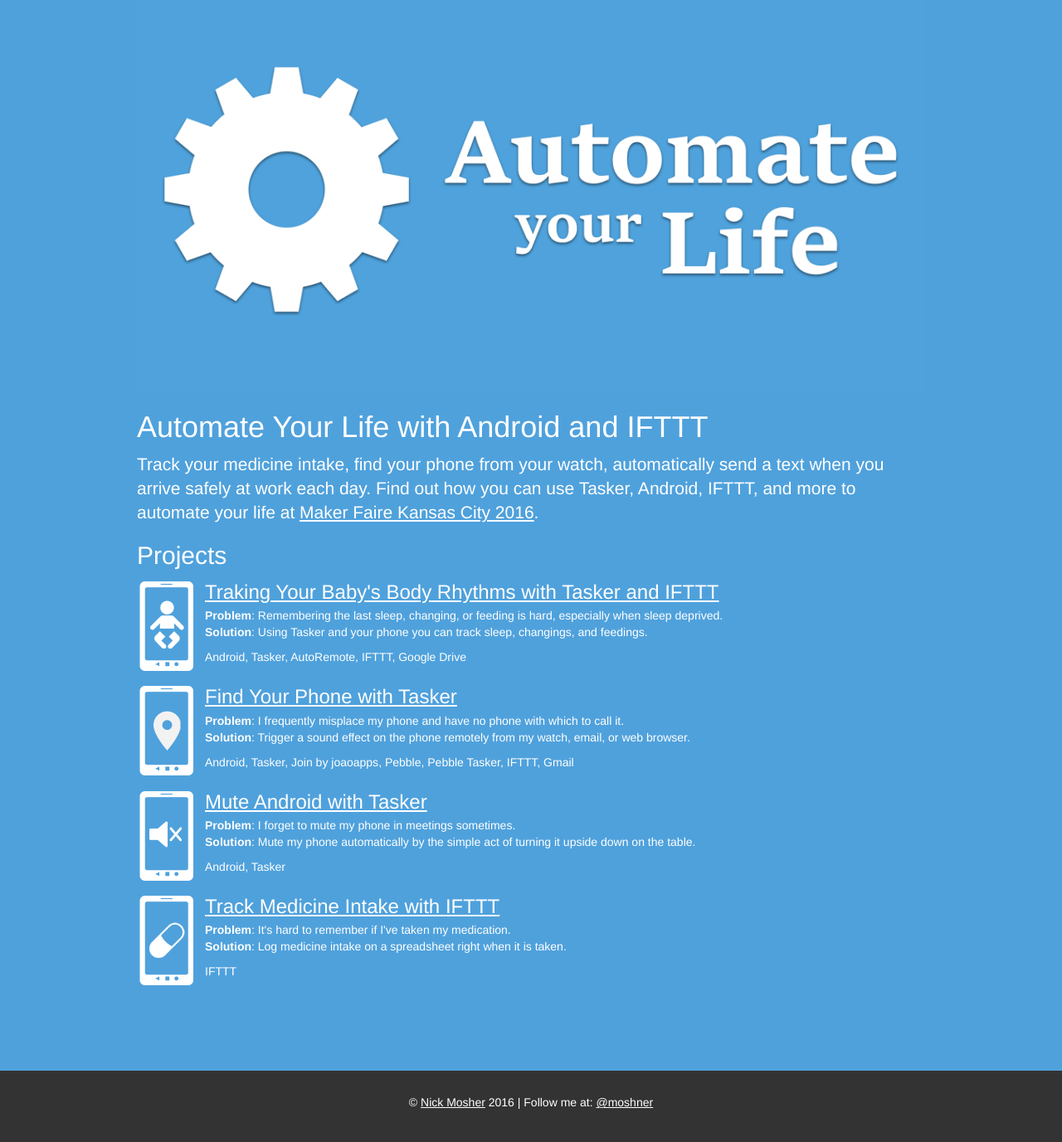
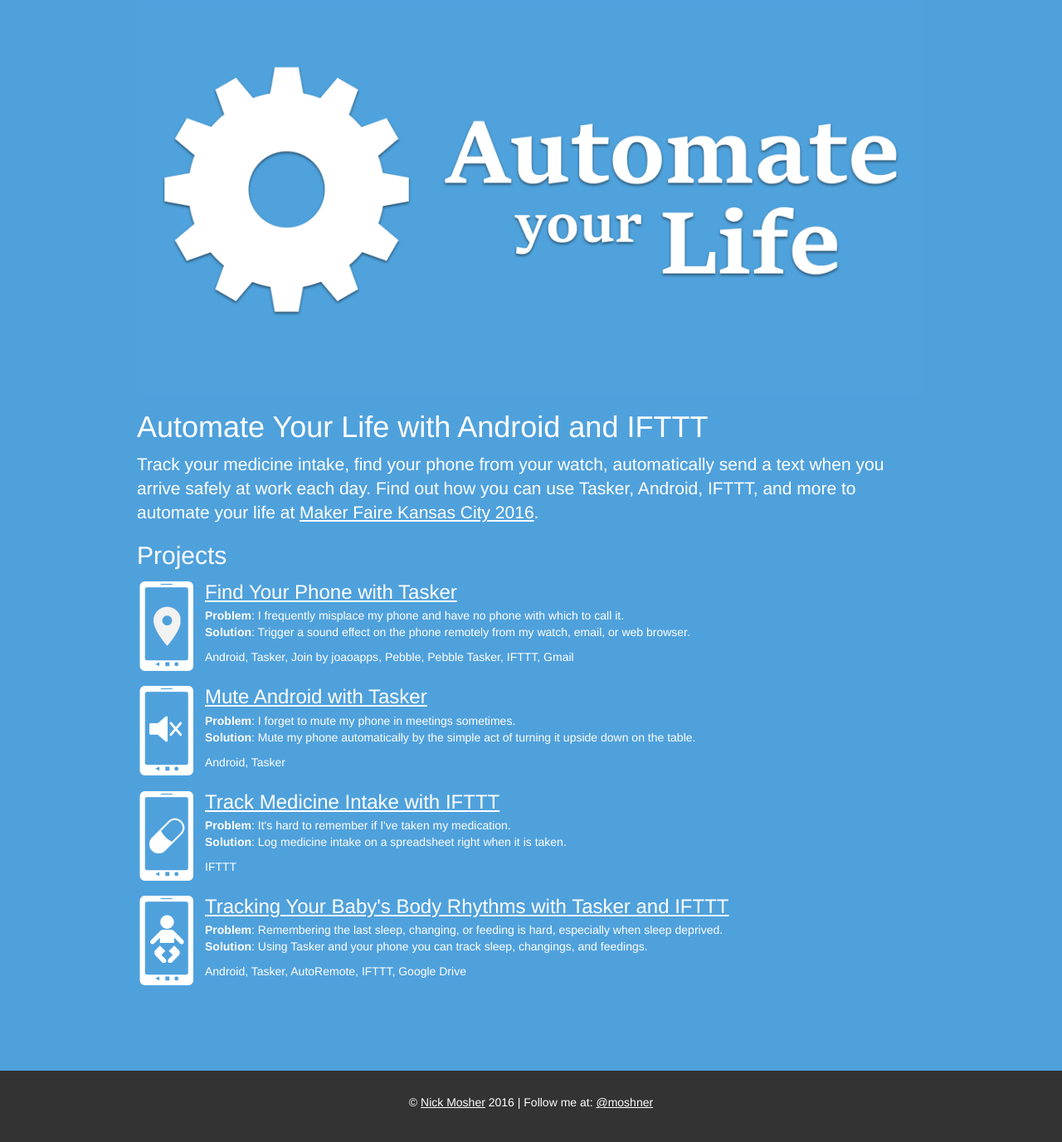
Before and after one commit to moshner/automateyourlife.org, a Jekyll site: the page built from index.html, in a window 1280 px wide. Shown: the whole page at 83% size. Built offline with Jekyll 4.4.1, drawn with Linux system fonts in a browser that asks for light colours; nearby versions of some CDN libraries.

Commit message:
minor cleanup and spelling

```diff
--- a/_data/tags.json
+++ b/_data/tags.json
@@ -23,7 +23,7 @@
     "autoremote": {
         "text": "AutoRemote"
     },
-    "google drive": {
+    "google-drive": {
         "text": "Google Drive"
     }
 }
--- a/_projects/baby-tracking.md
+++ b/_projects/baby-tracking.md
@@ -1,11 +1,10 @@
 ---
 id: "BabyTracking"
-title: "Traking Your Baby's Body Rhythms with Tasker and IFTTT"
-url: "#"
+title: "Tracking Your Baby's Body Rhythms with Tasker and IFTTT"
 problem: "Remembering the last sleep, changing, or feeding is hard, especially when sleep deprived."
 solution: "Using Tasker and your phone you can track sleep, changings, and feedings."
 image: "icon-phone-baby.png"
-tags: ["android", "tasker", "autoremote", "ifttt", "google drive"]
+tags: ["android", "tasker", "autoremote", "ifttt", "google-drive"]
 ---
 
 Overview
@@ -77,4 +76,4 @@
 4. Add an action to Notify with the title of "Last Feeding %BFed".
 2. Create an AutoRemote Message with the Recipient of IFTTT. Set the Message: `fed=:=KidName`
 6. Set THIS to "Maker" channel to the "Event Name" of "fed"
-7. Set THIS to "Google Drive" channel. Give it a spreadsheet and the "Format Row" of `{{OccurredAt}} ||| {{Value1}}`
+7. Set THIS to "Google Drive" channel. Give it a spreadsheet and the "Format Row" of `{% raw %}{{OccurredAt}} ||| {{Value1}}{% endraw %}`
--- a/index.html
+++ b/index.html
@@ -12,5 +12,6 @@
 </div>
 <div class="projects">
     <h2>Projects</h2>
-    {% for p in site.projects %}{% include project.html project=p %}{% endfor %}
+    {% assign list = site.projects | sort: 'title' %}
+    {% for p in list %}{% include project.html project=p %}{% endfor %}
 </div>
```
